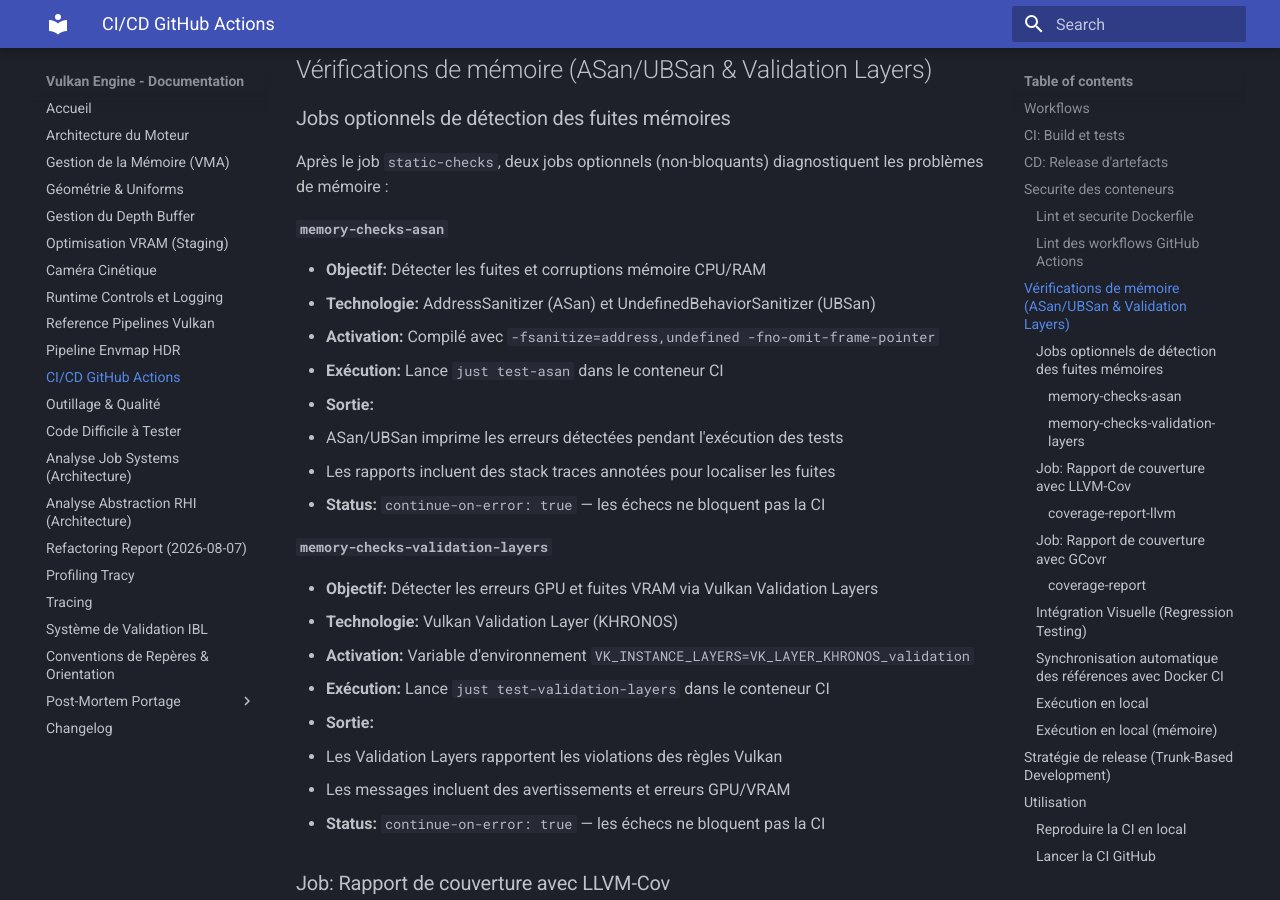
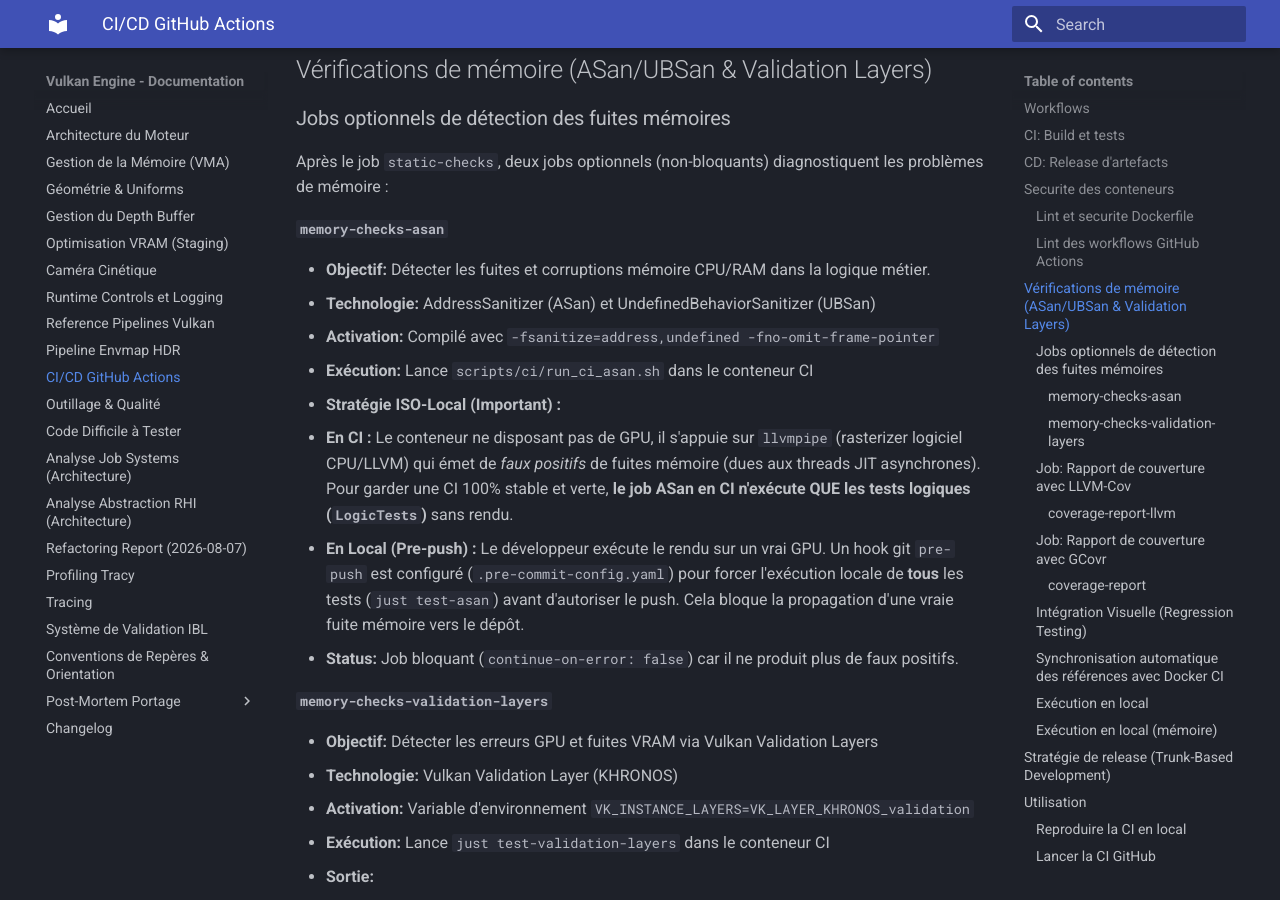
Before and after one commit to yoyonel/suckless-vulkan, an MkDocs documentation site: the page built from docs/ci_cd.md, in a window 1280 px wide and 900 px high, scrolled down 2211 px. Built offline with MkDocs 1.6.1 and Material for MkDocs 9.7.7, drawn with Linux system fonts in a browser that asks for light colours.

Commit message:
docs(ci): document ISO Local strategy and make ASan job strict

```diff
--- a/docs/ci_cd.md
+++ b/docs/ci_cd.md
@@ -81,14 +81,14 @@ Après le job `static-checks`, deux jobs optionnels (non-bloquants) diagnostique
 
 #### `memory-checks-asan`
 
-- **Objectif:** Détecter les fuites et corruptions mémoire CPU/RAM
+- **Objectif:** Détecter les fuites et corruptions mémoire CPU/RAM dans la logique métier.
 - **Technologie:** AddressSanitizer (ASan) et UndefinedBehaviorSanitizer (UBSan)
 - **Activation:** Compilé avec `-fsanitize=address,undefined -fno-omit-frame-pointer`
-- **Exécution:** Lance `just test-asan` dans le conteneur CI
-- **Sortie:**
-  - ASan/UBSan imprime les erreurs détectées pendant l'exécution des tests
-  - Les rapports incluent des stack traces annotées pour localiser les fuites
-- **Status:** `continue-on-error: true` — les échecs ne bloquent pas la CI
+- **Exécution:** Lance `scripts/ci/run_ci_asan.sh` dans le conteneur CI
+- **Stratégie ISO-Local (Important) :**
+  - **En CI :** Le conteneur ne disposant pas de GPU, il s'appuie sur `llvmpipe` (rasterizer logiciel CPU/LLVM) qui émet de *faux positifs* de fuites mémoire (dues aux threads JIT asynchrones). Pour garder une CI 100% stable et verte, **le job ASan en CI n'exécute QUE les tests logiques (`LogicTests`)** sans rendu.
+  - **En Local (Pre-push) :** Le développeur exécute le rendu sur un vrai GPU. Un hook git `pre-push` est configuré (`.pre-commit-config.yaml`) pour forcer l'exécution locale de **tous** les tests (`just test-asan`) avant d'autoriser le push. Cela bloque la propagation d'une vraie fuite mémoire vers le dépôt.
+- **Status:** Job bloquant (`continue-on-error: false`) car il ne produit plus de faux positifs.
 
 #### `memory-checks-validation-layers`
 
```
Also changed, not shown: 1 other file.
